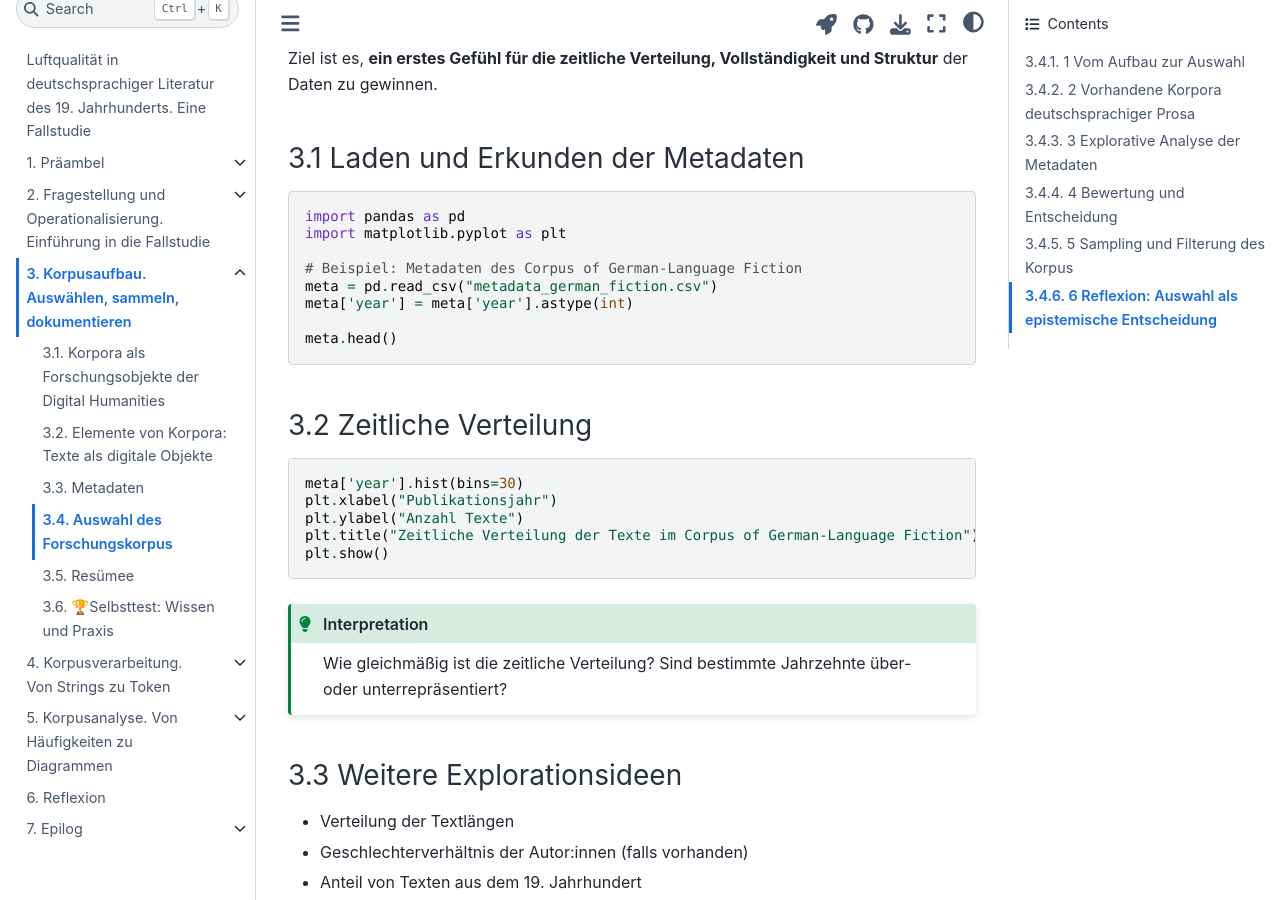
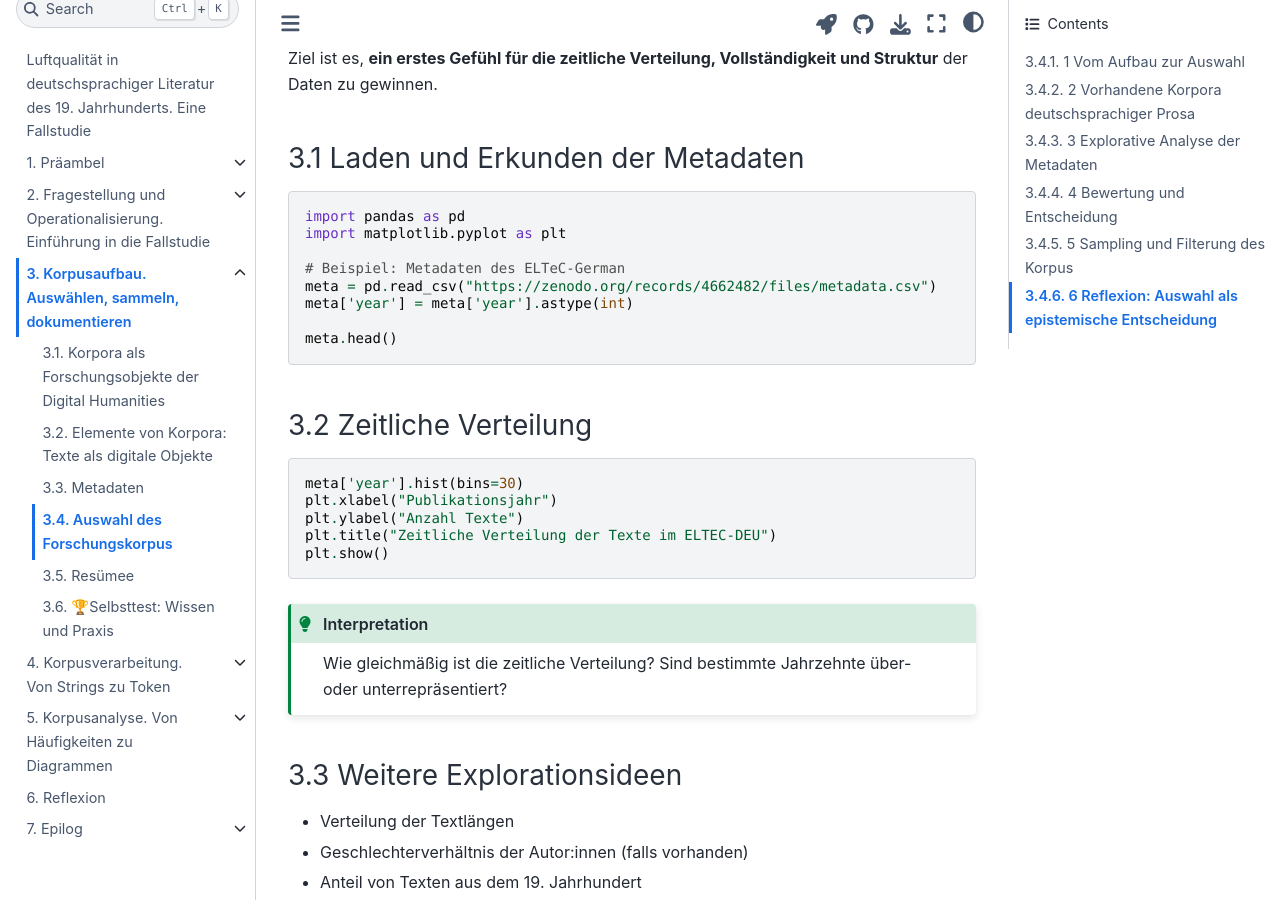
Before and after one commit to quadriga-dk/Text-Fallstudie-3, a Jupyter Book: the page built from corpus_collection/corpus-collection_choosing-our-corpus.md, in a window 1280 px wide and 900 px high, scrolled down 1874 px. Built offline with Jupyter Book 1.0.4 settings and Sphinx 7.4.7 and the Sphinx Book theme 1.1.4, drawn with Linux system fonts in a browser that asks for light colours; pages that are not in the unit, such as notebooks, are missing from menus; cross-references to code outside the pages are shown as plain code.

Commit message:
fix corpora link

````diff
--- a/corpus_collection/corpus-collection_choosing-our-corpus.md
+++ b/corpus_collection/corpus-collection_choosing-our-corpus.md
@@ -61,8 +61,8 @@ Ziel ist es, **ein erstes Gefühl für die zeitliche Verteilung, Vollständigkei
 import pandas as pd
 import matplotlib.pyplot as plt
 
-# Beispiel: Metadaten des Corpus of German-Language Fiction
-meta = pd.read_csv("metadata_german_fiction.csv")
+# Beispiel: Metadaten des ELTeC-German
+meta = pd.read_csv("https://zenodo.org/records/4662482/files/metadata.csv")
 meta['year'] = meta['year'].astype(int)
 
 meta.head()
@@ -74,7 +74,7 @@ meta.head()
 meta['year'].hist(bins=30)
 plt.xlabel("Publikationsjahr")
 plt.ylabel("Anzahl Texte")
-plt.title("Zeitliche Verteilung der Texte im Corpus of German-Language Fiction")
+plt.title("Zeitliche Verteilung der Texte im ELTEC-DEU")
 plt.show()
 ```
 
````
